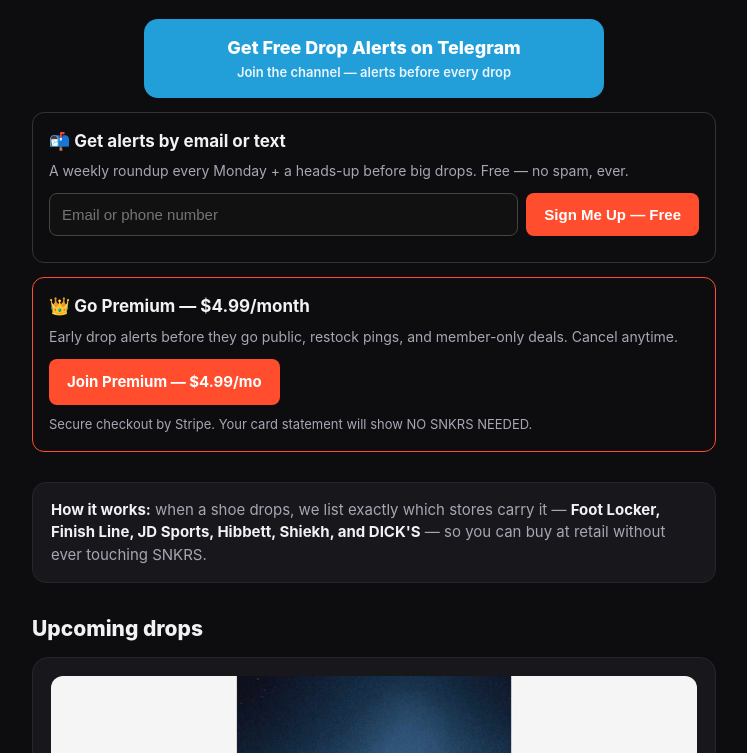
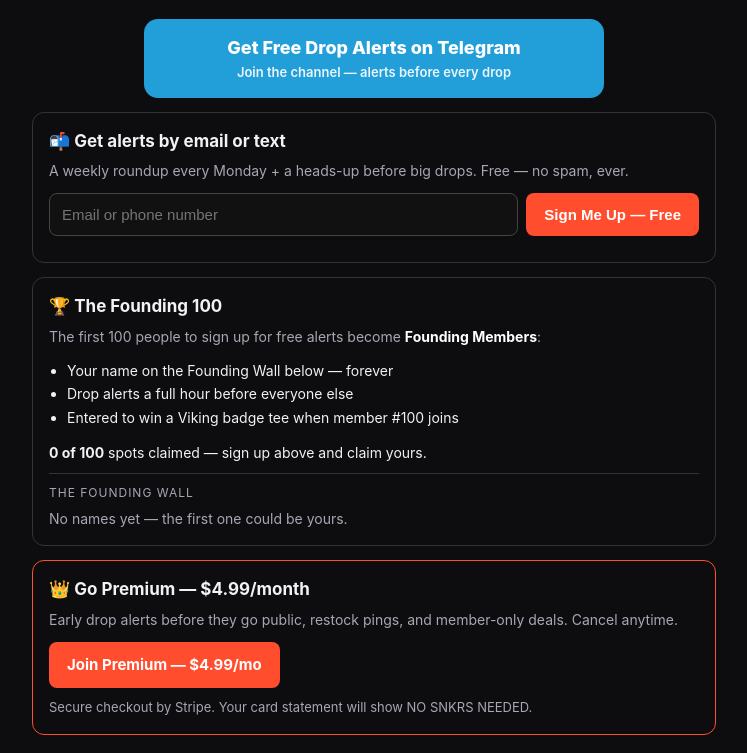
Before and after one commit to nosnkrsneeded/nosnkrsneeded.github.io, a plain HTML site: page index.html in a window 1280 px wide. Shown: the part 347-1100 px from the top of the page, without its empty margins (266-1013 px from the left). Drawn offline with Linux system fonts and the light colour scheme.

Commit message:
Add Founding 100 section

```diff
--- a/index.html
+++ b/index.html
@@ -71,6 +71,20 @@
         <button type="submit" style="padding:12px 18px;border-radius:8px;border:none;background:var(--accent);color:#fff;font-weight:700;font-size:15px;cursor:pointer">Sign Me Up — Free</button>
       </form>
       <p id="alertMsg" style="margin:10px 0 0;font-size:14px"></p>
+    </div>
+    <div style="margin-top:14px;border:1px solid #333;border-radius:12px;padding:16px;text-align:left">
+      <b style="font-size:17px">🏆 The Founding 100</b>
+      <p style="margin:6px 0 12px;color:var(--muted);font-size:14px">The first 100 people to sign up for free alerts become <b style="color:#fff">Founding Members</b>:</p>
+      <ul style="margin:0 0 12px;padding-left:18px;font-size:14px;line-height:1.7">
+        <li>Your name on the Founding Wall below — forever</li>
+        <li>Drop alerts a full hour before everyone else</li>
+        <li>Entered to win a Viking badge tee when member #100 joins</li>
+      </ul>
+      <p style="margin:0 0 10px;font-size:14px"><b>0 of 100</b> spots claimed — sign up above and claim yours.</p>
+      <div style="border-top:1px solid #333;padding-top:10px">
+        <div style="font-size:12px;letter-spacing:1px;color:var(--muted);margin-bottom:6px">THE FOUNDING WALL</div>
+        <p style="margin:0;font-size:14px;color:var(--muted)">No names yet — the first one could be yours.</p>
+      </div>
     </div>
     <div style="margin-top:14px;border:1px solid var(--accent);border-radius:12px;padding:16px;text-align:left">
       <b style="font-size:17px">👑 Go Premium — $4.99/month</b>
```
